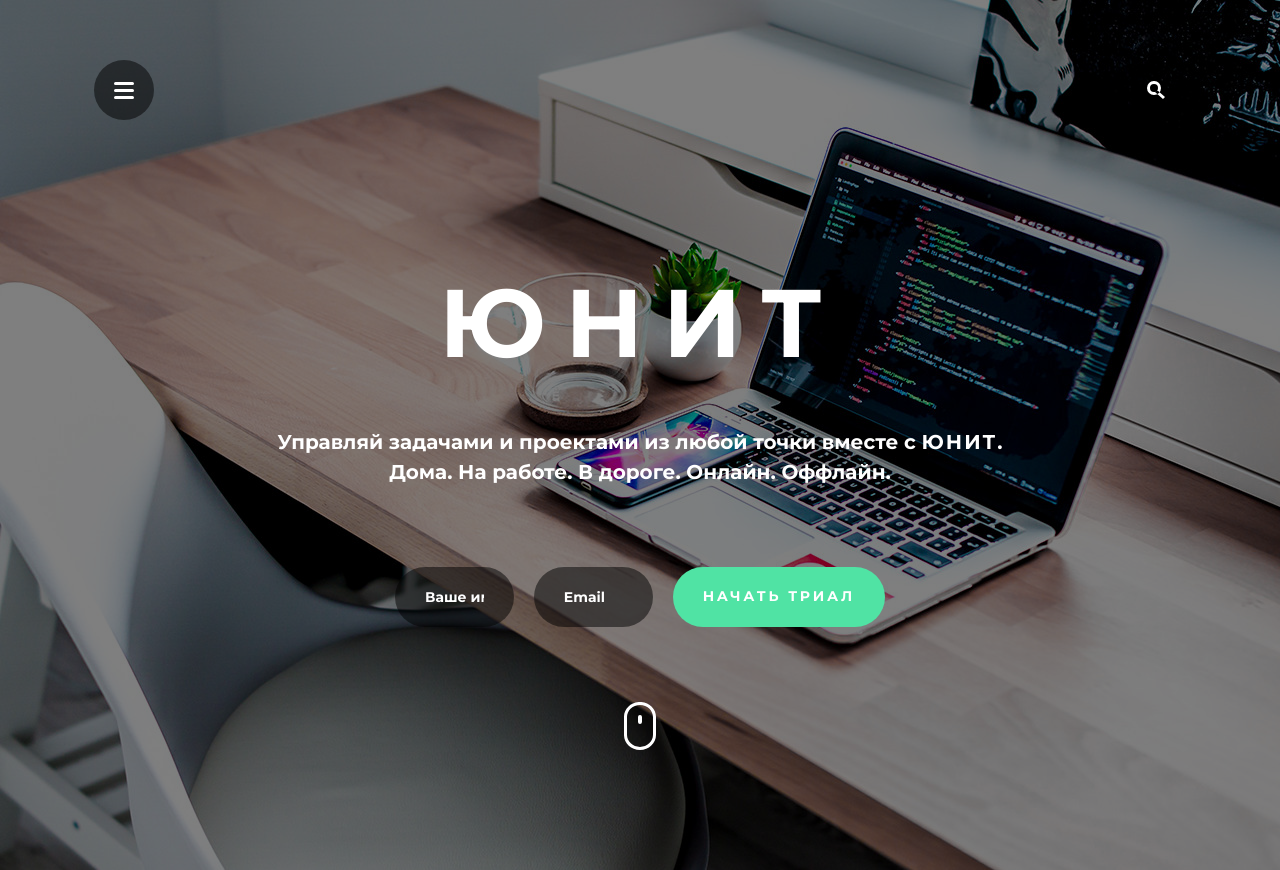
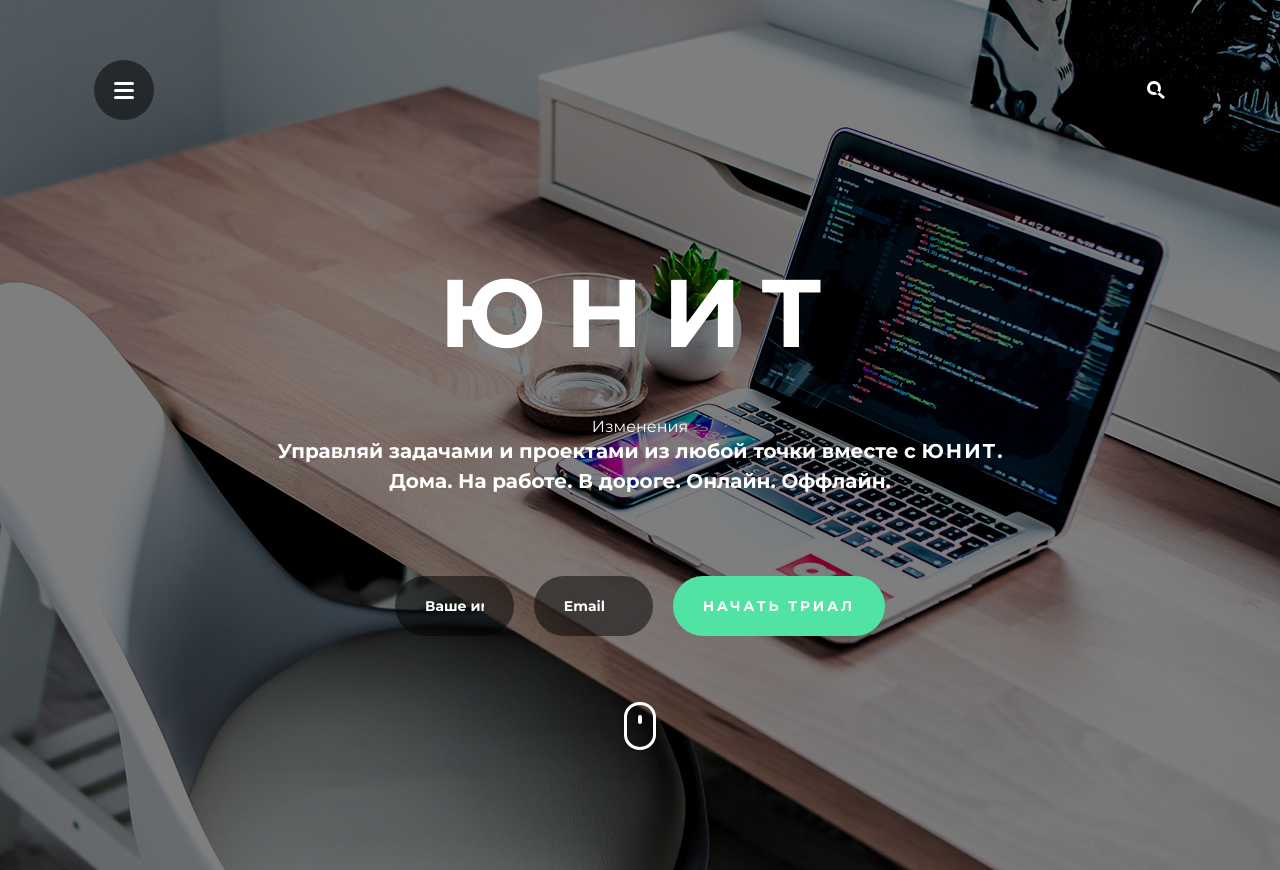
Before and after one commit to FrolovaJulia/unit, a plain HTML site: page docs/index.html in a window 1280 px wide. Shown: the top 870 px of the page. Drawn offline with Linux system fonts and the light colour scheme.

Commit message:
First commit

```diff
--- a/docs/index.html
+++ b/docs/index.html
@@ -39,6 +39,7 @@
           <div class="container">
             <div class="column-center">
               <h1 class="header__logo">ЮНИТ</h1>
+              <p>Изменения</p>
               <div class="header__desk">
                 <p>
                   Управляй задачами и проектами из любой точки вместе с
```
